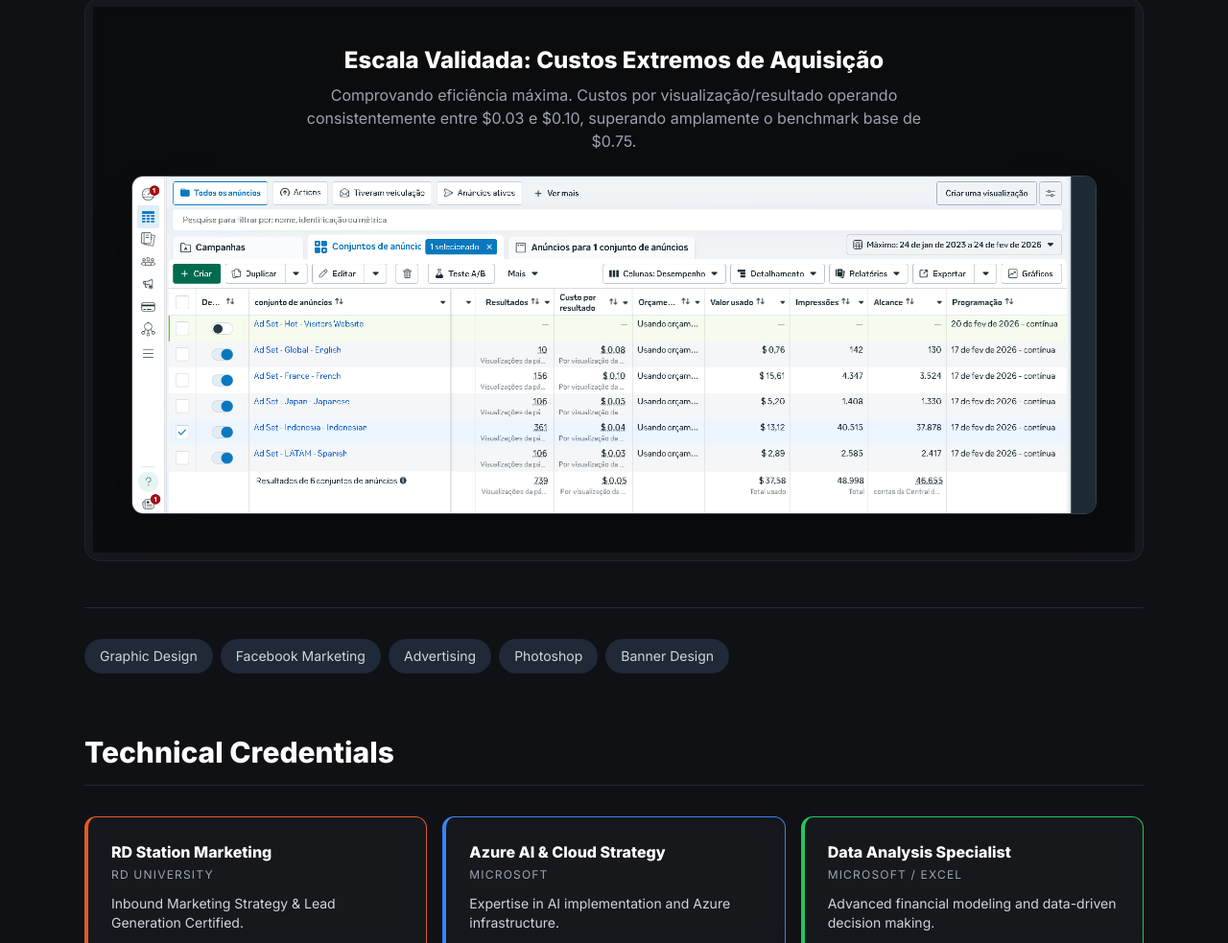
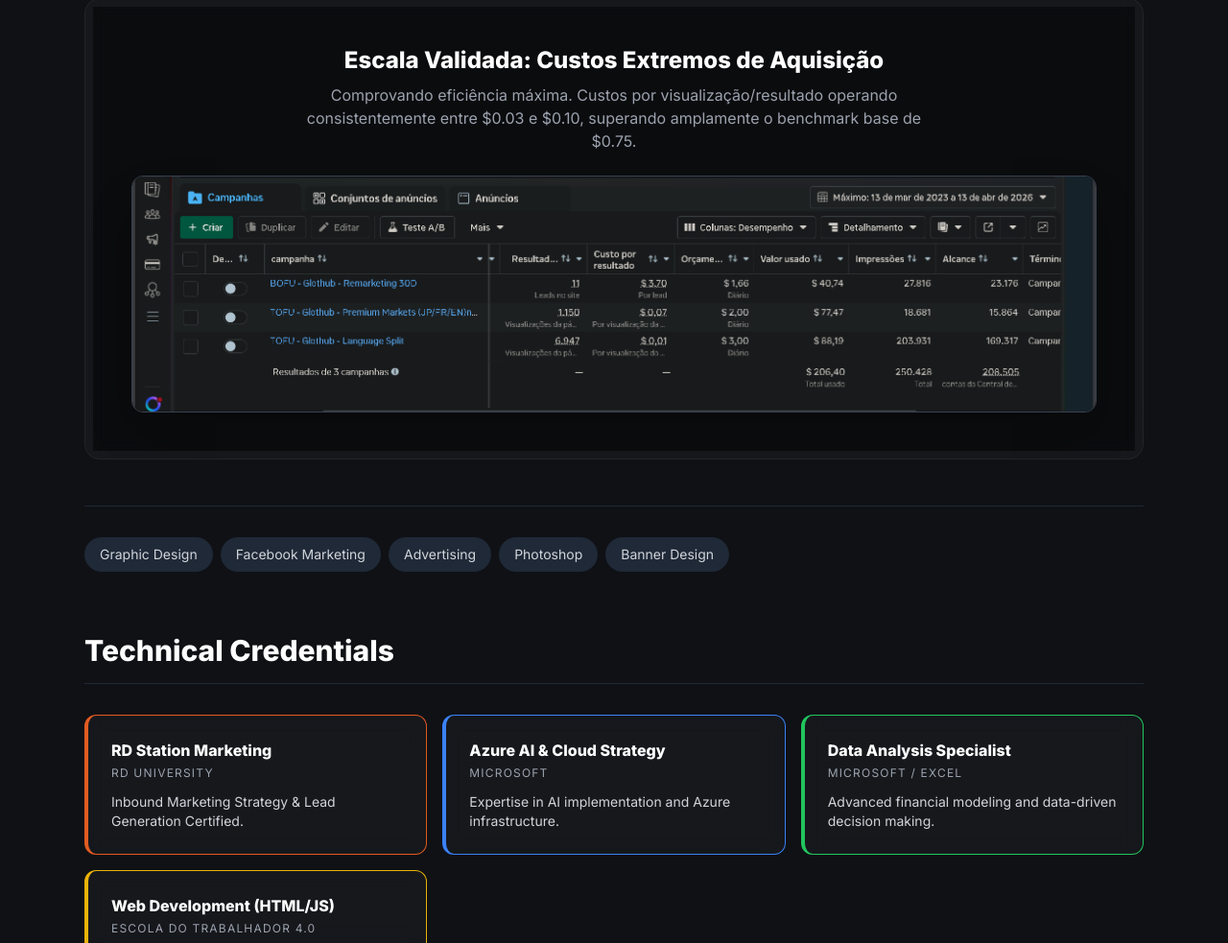
Before and after one commit to Catdiegovdl5/job, a plain HTML site: page index.html in a window 1280 px wide. Shown: the part 1661-2644 px from the top of the page at 96% size. Drawn offline with nearby package versions, Linux system fonts and the light colour scheme.

Commit message:
Update portfolio with real Meta Ads Manager results image

```diff
--- a/index.html
+++ b/index.html
@@ -141,7 +141,7 @@
                 <h3 class="text-xl md:text-2xl font-bold text-white mb-2">Escala Validada: Custos Extremos de Aquisição</h3>
                 <p class="text-gray-400 mb-6 max-w-2xl mx-auto">Comprovando eficiência máxima. Custos por visualização/resultado operando consistentemente entre $0.03 e $0.10, superando amplamente o benchmark base de $0.75.</p>
 
-                <img src="IMAGENS/Captura de tela 2026-02-24 081207.png" alt="Meta Ads Manager Results" class="w-full rounded-xl border border-gray-700 shadow-2xl">
+                <img src="IMAGENS/meta_ads_results.png" alt="Meta Ads Manager Results" class="w-full rounded-xl border border-gray-700 shadow-2xl">
             </div>
         </div>
 
```
Also changed, not shown: IMAGENS/meta_ads_results.png (added).
